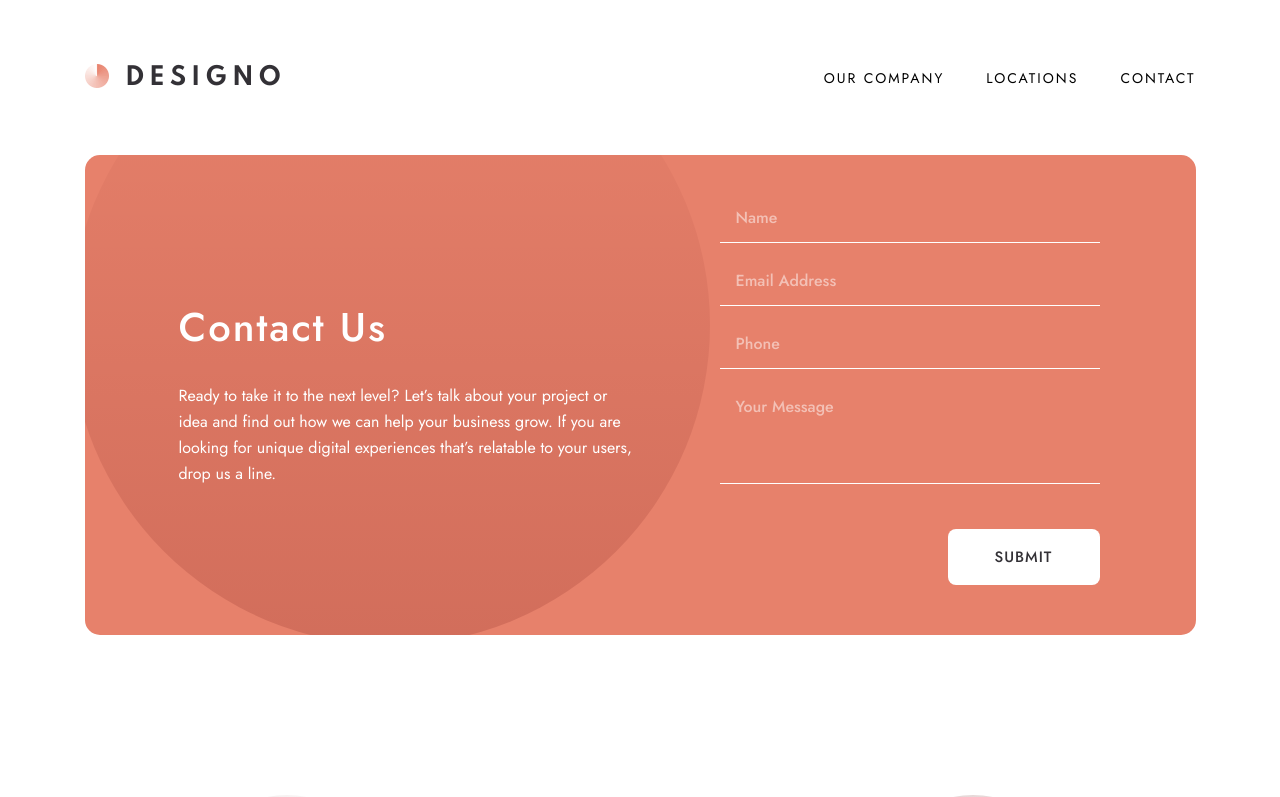
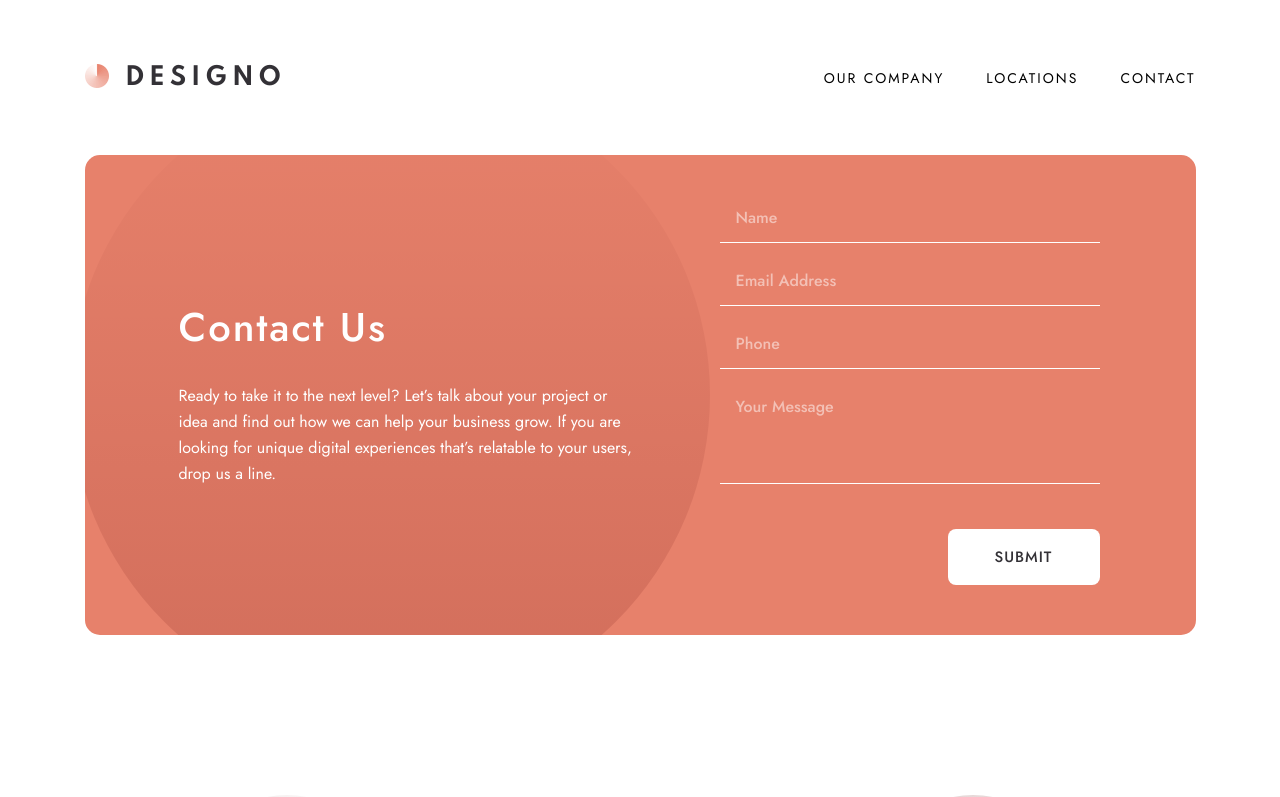
Before and after one commit to Svobyyy/designo, a Next.js app: page /contact in a window 1280 px wide. Shown: the top 797 px of the page. Built offline with nearby package versions, Linux system fonts and the light colour scheme.

Commit message:
safari fix

```diff
--- a/components/Contact/Contact.tsx
+++ b/components/Contact/Contact.tsx
@@ -67,7 +67,7 @@ export default function Contact() {
           src="/contact/desktop/bg-pattern-hero-desktop.svg"
           fill
           alt="pattern"
-          className="object-none overflow-visible rounded-[15px] absolute xs:inline-block hidden md:translate-x-[-250px] md:translate-y-[-70px] xs:translate-y-[-200px] xs:translate-x-[-100px] z-40"
+          className="object-none overflow-visible rounded-[15px] absolute xs:inline-block hidden md:translate-x-[-250px] md:translate-y-[0px] xs:translate-y-[-200px] xs:translate-x-[0px] z-40"
           quality={100}
         />
 
@@ -75,7 +75,7 @@ export default function Contact() {
           src="/contact/mobile/bg-pattern-hero-contact-mobile.svg"
           fill
           alt="pattern"
-          className="absolute inline-block xs:hidden object-cover translate-x-[25%] overflow-visible"
+          className="absolute inline-block xs:hidden object-cover overflow-visible"
           quality={100}
         />
       </div>
--- a/components/Header/Menu/Menu.tsx
+++ b/components/Header/Menu/Menu.tsx
@@ -32,7 +32,7 @@ export default function Menu() {
       />
 
       <ul
-        className={`gap-[32px] md:hidden flex-col flex transition-all uppercase w-full paddings z-50
+        className={`gap-[32px] md:hidden flex-col flex transition-all uppercase w-full paddings z-[1000]
         ${
           !menu ? "opacity-0" : "opacity-100"
         } text-[24px] tracking-[2px] leading-[25px]
```
